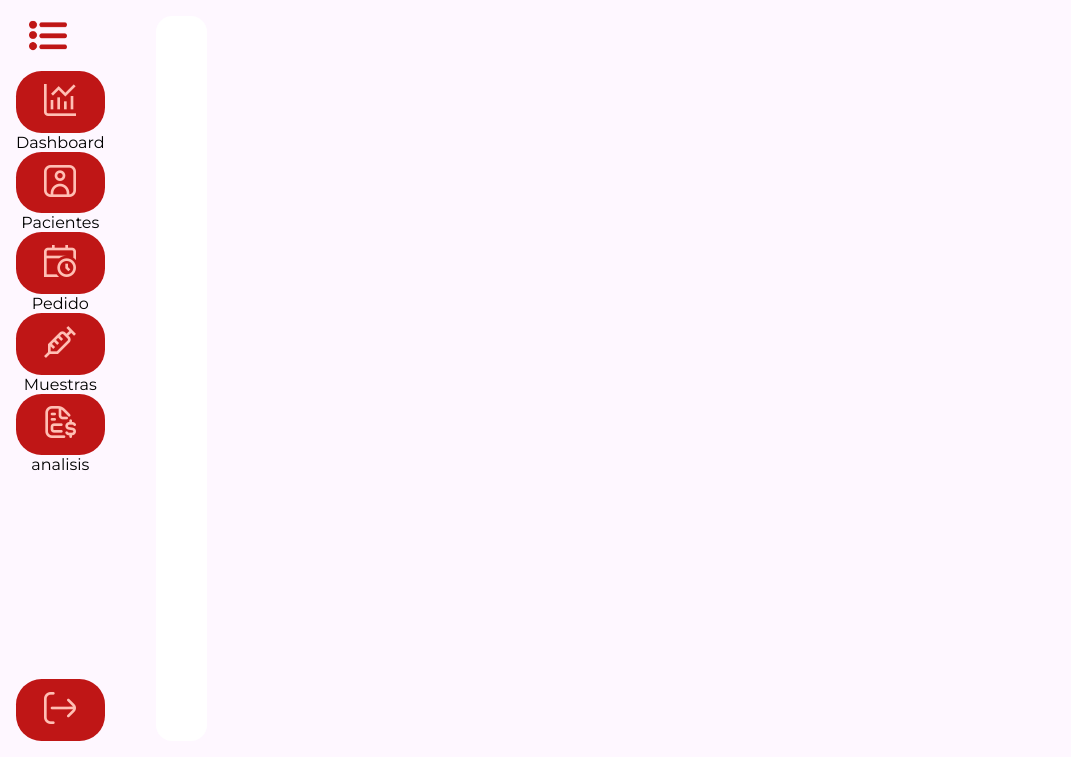
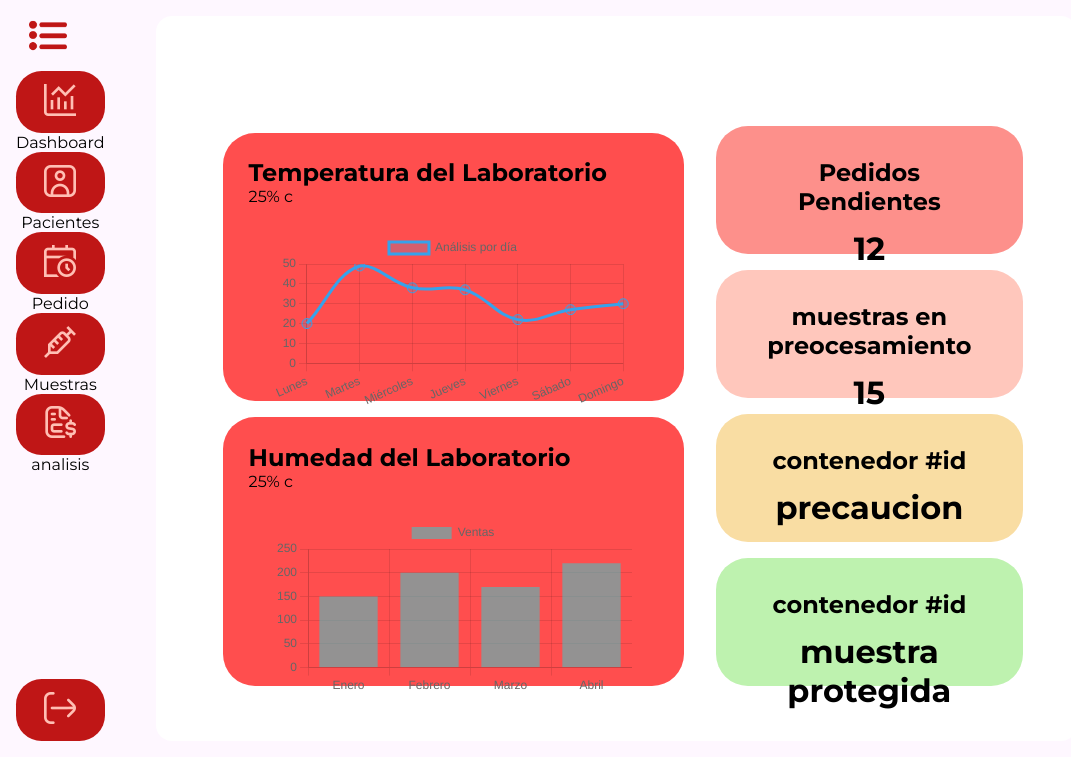
Before and after one commit to IngRamirezJezhuah/Integradora_II_Front, a React (Create React App) app in the folder FRONTEND/Web/integradora_2/: page / in a window 1280 px wide. Shown: the top 780 px of the page, without its empty margins (0-1071 px from the left). Built offline with nearby package versions, Linux system fonts and the light colour scheme.

Commit message:
act. main screen

```diff
--- a/FRONTEND/Web/integradora_2/src/App.js
+++ b/FRONTEND/Web/integradora_2/src/App.js
@@ -37,7 +37,7 @@ function App() {
         <Route path='/Agregar-muestra' element={<AgregarMuestra />}/>
         */}
 
-          <Route path="/" element={<Component />} >
+          <Route path="/" element={<Component /> } >
           <Route path="/Dashboard" element={<Dashboard />} />
           <Route path="/Pacientes" element={<Pacientes />} />
           <Route path='/Registrar-paciente' element={<RegistrarPaceinte />} />
--- a/FRONTEND/Web/integradora_2/src/Screens/Component.jsx
+++ b/FRONTEND/Web/integradora_2/src/Screens/Component.jsx
@@ -1,8 +1,10 @@
 import React from 'react'
-import { Outlet, Link } from 'react-router-dom'
+import { Outlet, Link, useLocation } from 'react-router-dom'
+import Dashboard from './Dashboard';
 //import styles from './Component.module.css';
 
 const Component=() => {
+    const location = useLocation();
     return (
         <div className='contenedor'>
             <div className='tabNavigator'>
@@ -34,9 +36,14 @@ const Component=() => {
                         </div>
                     </Link>
                 </div>
-                <div className='plantilla'>
-                    <Outlet />
-
+                {/* <div className='plantilla'>
+                    <Outlet /> */}
+                    <div className='plantilla'>
+                    {location.pathname === '/' ? (
+                        <Dashboard />
+                    ) : (
+                        <Outlet />
+                    )}
                 </div>
             </div>
         </div>
```
